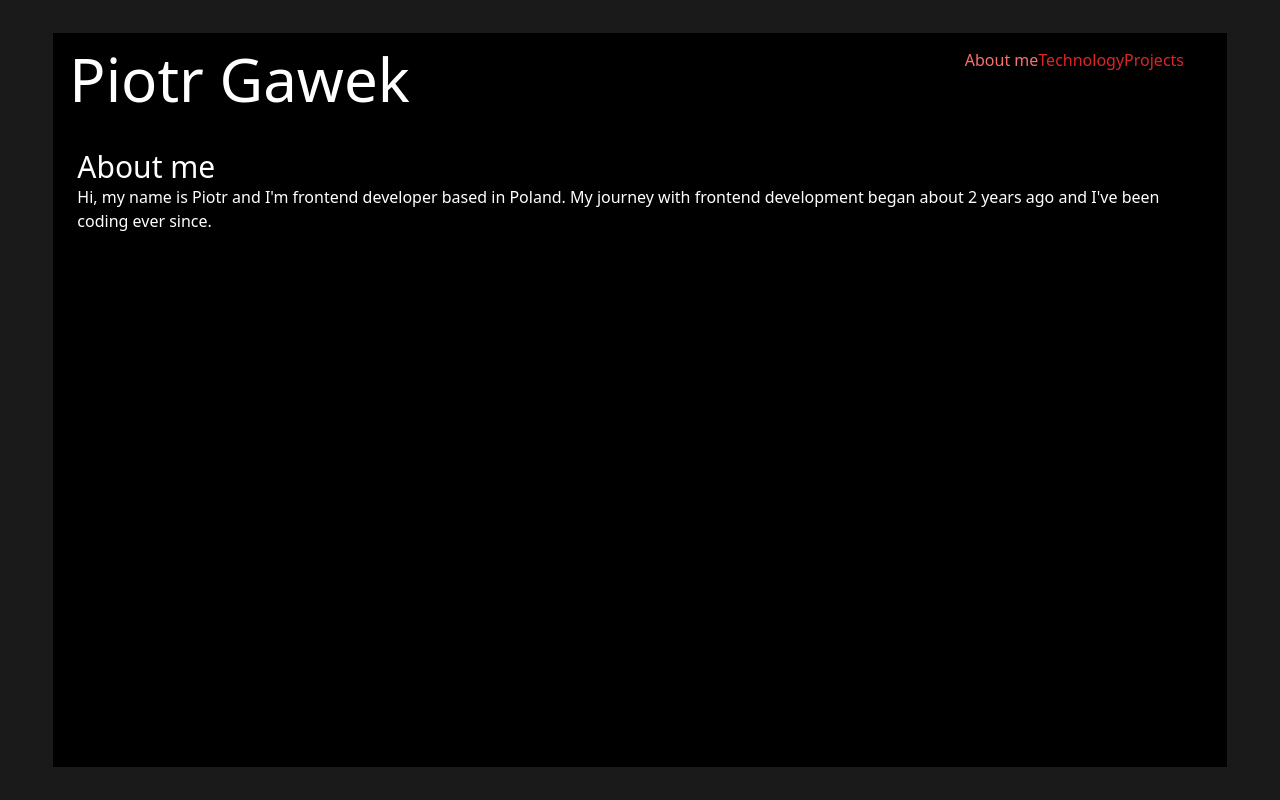
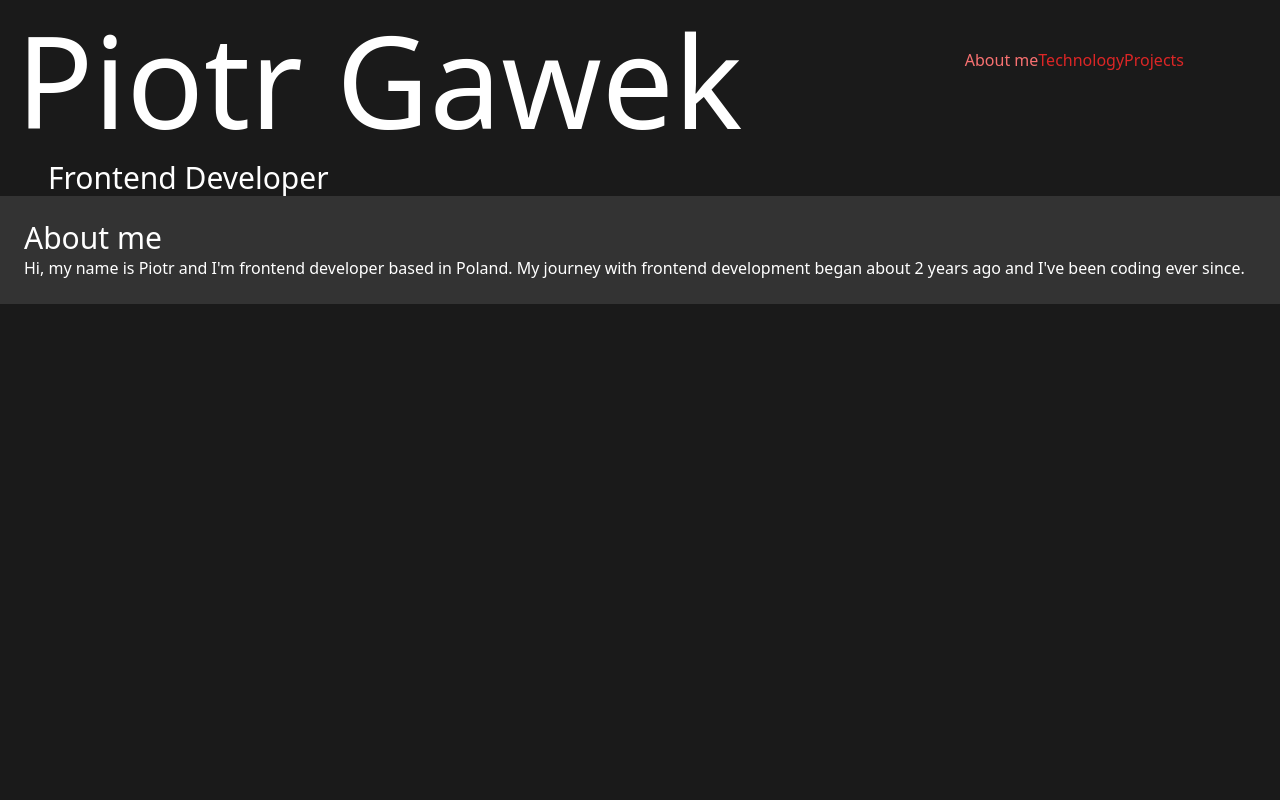
Before and after one commit to Garmah98/Portfolio, a React (Vite) app: page / in a window 1280 px wide. Built offline with nearby package versions, Linux system fonts and the light colour scheme.

Commit message:
Added basic homepage (WIP)

```diff
--- /dev/null
+++ b/src/components/AboutMe.tsx
@@ -0,0 +1,12 @@
+export default function AboutMe() {
+    return (
+        <section className="p-6 bg-[#333]">
+            <h2 className="text-3xl">About me</h2>
+            <p>
+                Hi, my name is Piotr and I'm frontend developer based in Poland.
+                My journey with frontend development began about 2 years ago and
+                I've been coding ever since.
+            </p>
+        </section>
+    )
+}
--- a/src/routes/HomePage.tsx
+++ b/src/routes/HomePage.tsx
@@ -1,17 +1,12 @@
+import AboutMe from '../components/AboutMe'
 export default function HomePage() {
     return (
-        <div className="flex h-screen w-full">
-            <div className="m-auto size-11/12 bg-black text-white">
-                <h1 className="p-4 text-6xl">Piotr Gawek</h1>
-                <section className="p-6">
-                    <h2 className="text-3xl">About me</h2>
-                    <p>
-                        Hi, my name is Piotr and I'm frontend developer based in
-                        Poland. My journey with frontend development began about
-                        2 years ago and I've been coding ever since.
-                    </p>
-                </section>
+        <div className="h-screen w-full text-white">
+            <div className="flex flex-col">
+                <h1 className="p-4 text-9xl">Piotr Gawek</h1>
+                <h2 className="ml-12 text-3xl">Frontend Developer</h2>
             </div>
+            <AboutMe />
         </div>
     )
 }
```
